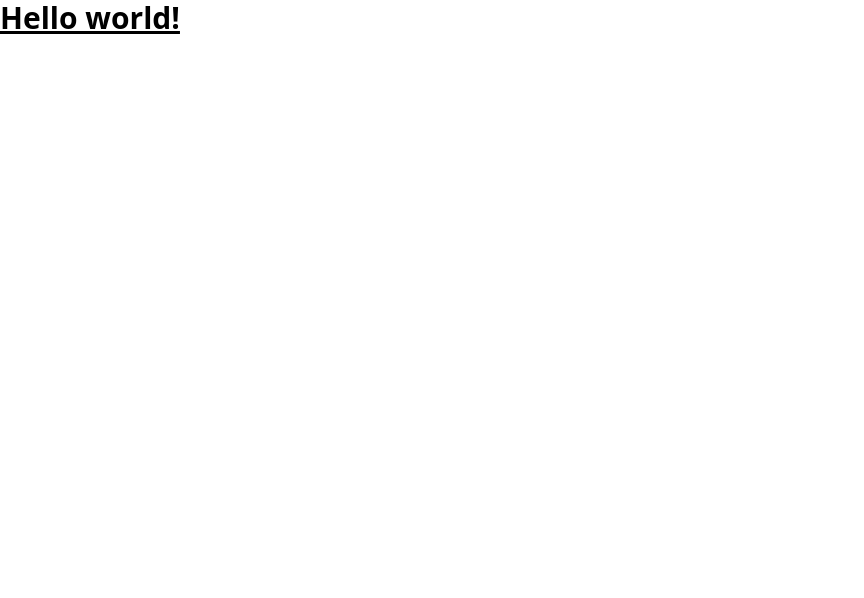
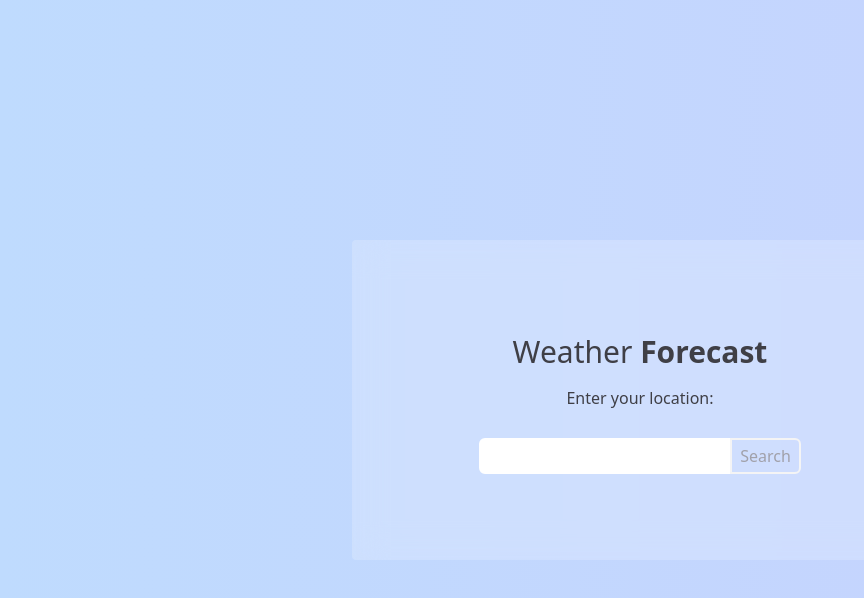
Before and after one commit to Niloufar97/Weather-App, a React (Vite) app in the folder weather-app/: page / in a window 1280 px wide. Shown: the top 598 px of the page, without its empty margins (0-864 px from the left). Built offline with nearby package versions, Linux system fonts and the light colour scheme.

Commit message:
landing page first style

```diff
--- a/weather-app/src/App.tsx
+++ b/weather-app/src/App.tsx
@@ -1,13 +1,11 @@
-
 import './App.css'
+import LandingPage from './copmpnents/LandingPage/LandingPage'
 
 function App() {
   return (
-    <>
-         <h1 className="text-3xl font-bold underline">
-      Hello world!
-    </h1>
-    </>
+    <main className="flex justify-center items-center bg-gradient-to-r from-blue-200 to-indigo-200 min-h-screen w-full">
+      <LandingPage/>
+    </main>
   )
 }
 
--- /dev/null
+++ b/weather-app/src/copmpnents/LandingPage/LandingPage.tsx
@@ -0,0 +1,25 @@
+function LandingPage() {
+  return (
+    <section className="w-full max-w-xl min-h-80 flex flex-col justify-center items-center bg-white bg-opacity-20 rounded backdrop-blur-lg text-zinc-700">
+      <h1 className="text-3xl m-2">
+        Weather <span className="font-black">Forecast</span>
+      </h1>
+      <p className="m-2">Enter your location:</p>
+      <div className="flex mt-10 md:mt-5 ">
+        <input
+          type="text"
+          value={""}
+          className="border-white border-2 rounded-l-md px-2 py-1 "
+        ></input>
+        <button
+          type="button"
+          className="rounded-r-md border-2 border-zinc-100 px-2 py-1 cursor-pointer text-zinc-400 hover:border-zinc-500 hover:text-zinc-500 "
+        >
+          Search
+        </button>
+      </div>
+    </section>
+  );
+}
+
+export default LandingPage;
```
